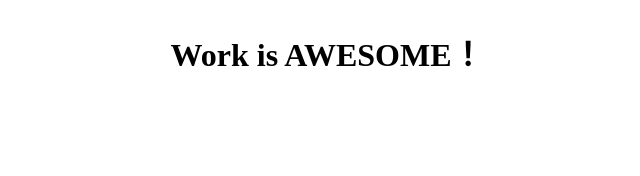
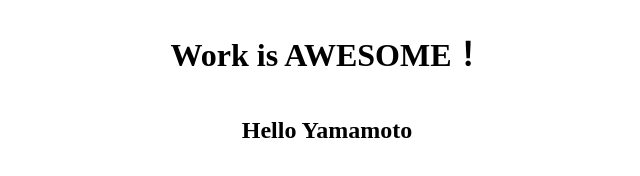
Before and after one commit to aws-teamA/task1, a plain HTML site: page index.html in a window 1280 px wide. Shown: the whole page, without its empty margins (313-953 px from the left). Drawn offline with Linux system fonts and the light colour scheme.

Commit message:
add Yamamoto

```diff
--- a/index.html
+++ b/index.html
@@ -11,6 +11,7 @@
     <div class="container">
         <h1>Work is AWESOME！ </h1>
         <!-- 以下、コメント等を残しましょう！ -->
+        <h2>Hello Yamamoto</h2>
     </div>
 </body>
 </html>
```
